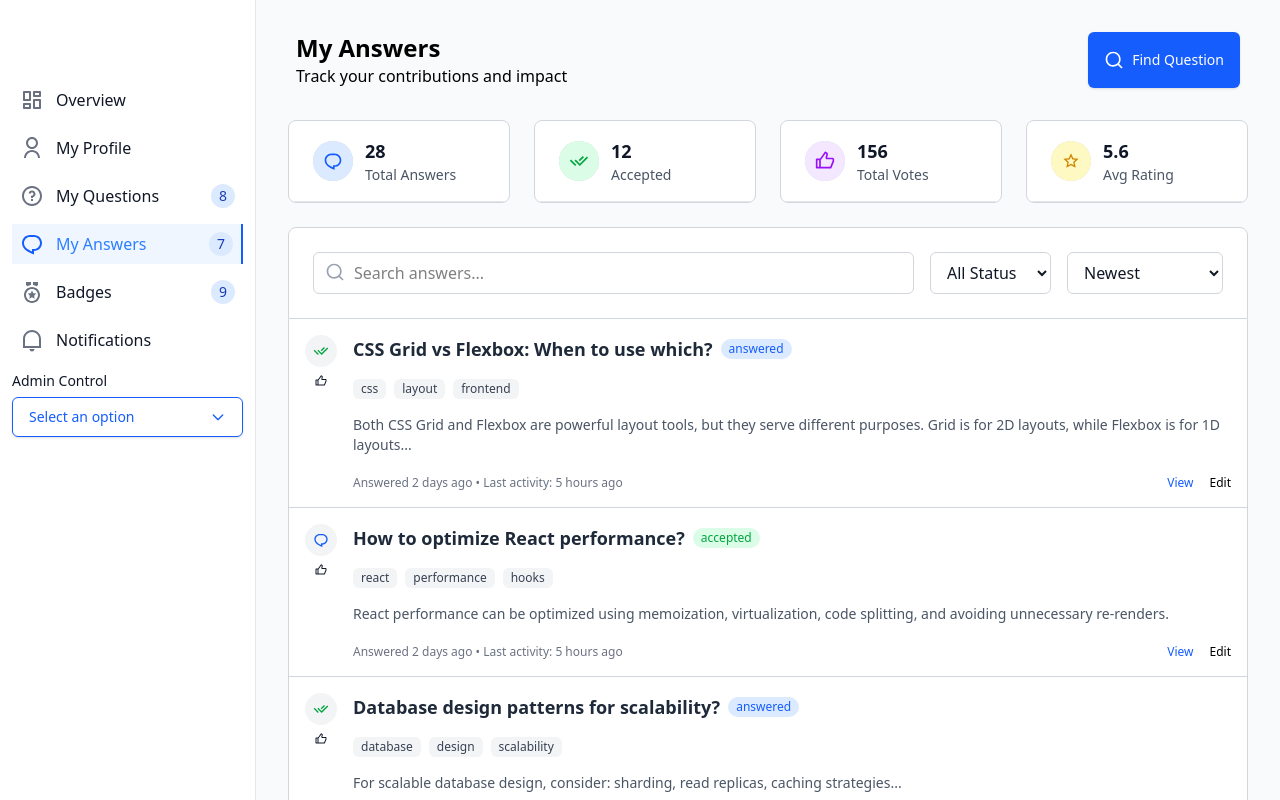
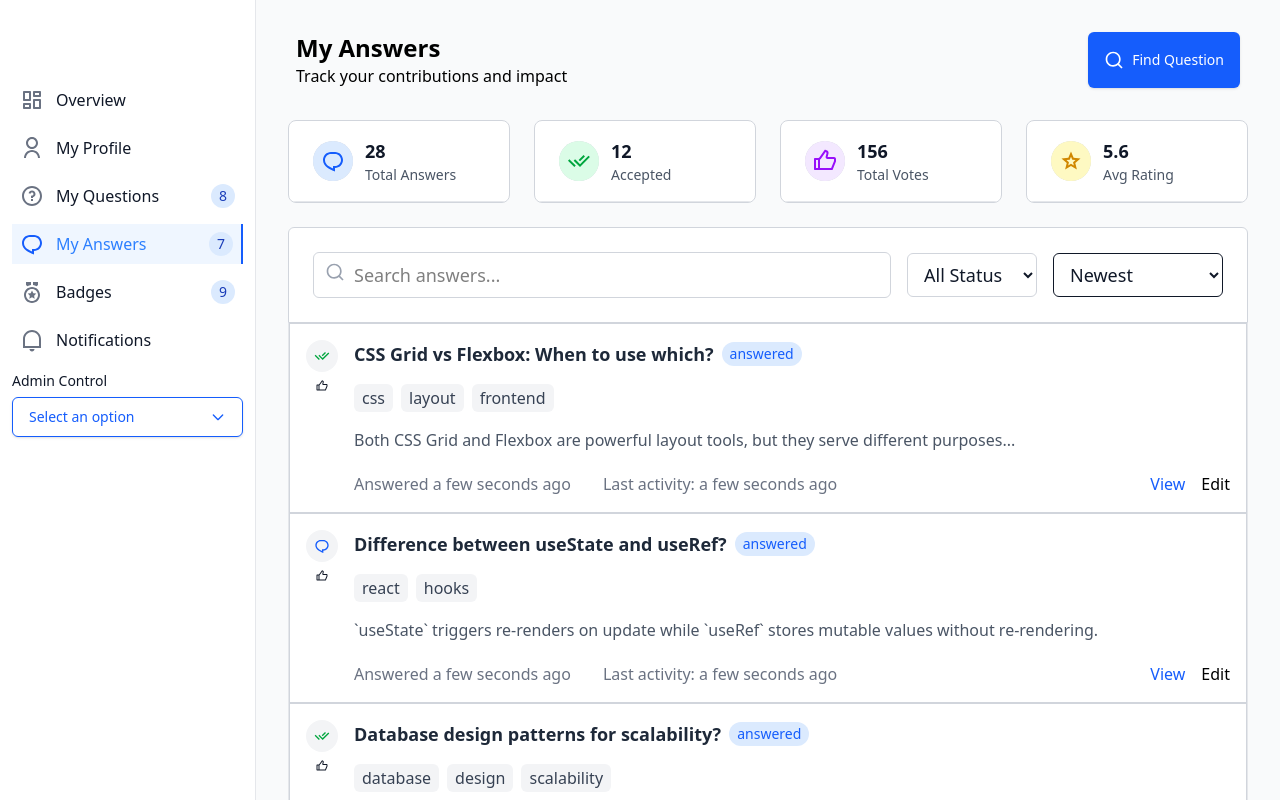
Before and after one commit to Zack-Pro-Ver/Knowledge-Sharing-Portal, a React (Vite) app: page /my-answers in a window 1280 px wide. Built offline with nearby package versions, Linux system fonts and the light colour scheme.

Commit message:
created new file and moved the dynamic data

```diff
--- a/package.json
+++ b/package.json
@@ -15,6 +15,7 @@
     "@heroicons/react": "^2.2.0",
     "@remixicon/react": "^4.6.0",
     "@tailwindcss/vite": "^4.1.11",
+    "moment": "^2.30.1",
     "react": "^19.1.1",
     "react-dom": "^19.1.1",
     "react-router": "^7.8.0",
--- /dev/null
+++ b/src/pages/MyAnswers/MyAnswers.constants.ts
@@ -0,0 +1,138 @@
+import {
+  RiChat1Line,
+  RiCheckDoubleLine,
+  RiThumbUpLine,
+  RiStarSLine
+} from "@remixicon/react";
+
+export interface Stat {
+  id: number;
+  title: string;
+  subheader: string;
+  icon: React.ElementType;
+  bg: string;
+  color: string;
+}
+
+export const stats: Stat[] = [
+  {
+    id: 1,
+    title: "28",
+    subheader: "Total Answers",
+    icon: RiChat1Line,
+    bg: "bg-blue-100",
+    color: "text-blue-600",
+  },
+  {
+    id: 2,
+    title: "12",
+    subheader: "Accepted",
+    icon: RiCheckDoubleLine,
+    bg: "bg-green-100",
+    color: "text-green-600",
+  },
+  {
+    id: 3,
+    title: "156",
+    subheader: "Total Votes",
+    icon: RiThumbUpLine,
+    bg: "bg-purple-100",
+    color: "text-purple-600",
+  },
+  {
+    id: 4,
+    title: "5.6",
+    subheader: "Avg Rating",
+    icon: RiStarSLine,
+    bg: "bg-yellow-100",
+    color: "text-yellow-600",
+  },
+];
+
+ export const answers = [
+     {
+      id: 1,
+      title: "CSS Grid vs Flexbox: When to use which?",
+      tags: ["css", "layout", "frontend"],
+      description:
+        "Both CSS Grid and Flexbox are powerful layout tools, but they serve different purposes...",
+      status: "answered",
+      answeredAt: new Date(),
+      lastActivity: new Date(),
+      actions: ["View", "Edit"],
+      votes: 18,
+      createdAt: new Date(),
+    },
+    {
+      id: 2,
+      title: "Difference between useState and useRef?",
+      tags: ["react", "hooks"],
+      description:
+        "`useState` triggers re-renders on update while `useRef` stores mutable values without re-rendering.",
+      status: "answered",
+      answeredAt: new Date(),
+      lastActivity: new Date(),
+      actions: ["View", "Edit"],
+      votes: 12,
+      createdAt: new Date(),
+    },
+    {
+      id: 3,
+      title: "Database design patterns for scalability?",
+      tags: ["database", "design", "scalability"],
+      description:
+        "For scalable database design, consider: sharding, read replicas, caching strategies...",
+      status: "answered",
+      answeredAt: new Date(),
+      lastActivity: new Date(),
+      actions: ["View", "Edit"],
+      votes: 34,
+      createdAt: new Date(),
+    },
+    {
+      id: 4,
+      title: "Node.js security best practices?",
+      tags: ["nodejs", "security", "backend"],
+      description:
+        "Security in Node.js requires: authentication, authorization, input validation, secure headers...",
+      status: "accepted",
+      answeredAt: new Date(),
+      lastActivity: new Date(),
+      actions: ["View", "Edit"],
+      votes: 50,
+      createdAt: new Date(),
+    },
+    {
+      id: 5,
+      title: "CSS Grid vs Flexbox: When to use which?",
+      tags: ["css", "layout", "frontend"],
+      description:
+        "Both CSS Grid and Flexbox are powerful layout tools, but they serve different purposes. Grid is for 2D layouts, while Flexbox is for 1D layouts...",
+      status: "answered",
+      answeredAt: new Date(),
+      lastActivity: new Date(),
+      actions: ["View", "Edit"],
+      votes: 18,
+      createdAt: new Date(),
+    },
+  ]
+  export const filters = [
+    {
+      id: "status",
+      options: [
+        { value: "all", label: "All Status" },
+        { value: "accepted", label: "Accepted" },
+        { value: "answered", label: "Answered" },
+        { value: "pending", label: "Pending" },
+      ],
+    },
+    {
+      id: "sort",
+      options: [
+        { value: "newest", label: "Newest" },
+        { value: "oldest", label: "Oldest" },
+        { value: "most votes", label: "Most Votes" },
+        { value: "recent activity", label: "Recent Activity" },
+      ],
+    },
+  ]
--- a/src/pages/MyAnswers/index.tsx
+++ b/src/pages/MyAnswers/index.tsx
@@ -1,147 +1,26 @@
-import  { useState } from "react";
+import { useState } from "react";
+import moment from "moment";
 import Card, { CardHeader } from "../../elements/Card";
 import {
   RiChat1Line,
   RiCheckDoubleLine,
-  RiStarLine,
   RiThumbUpLine,
   RiSearchLine,
 } from "@remixicon/react";
+
 import { Header } from "../../components/Header";
+import Stack from "../../elements/Stack";
+import { stats ,answers, filters} from "./MyAnswers.constants";
+export const MyAnswers = () => {
 
-export const MyAnswers = () => {
-  const stats = [
-    {
-      id: 1,
-      title: "28",
-      subheader: "Total Answers",
-      icon: <RiChat1Line className="w-5 h-5" />,
-      bg: "bg-blue-100",
-      color: "text-blue-600",
-    },
-    {
-      id: 2,
-      title: "12",
-      subheader: "Accepted",
-      icon: <RiCheckDoubleLine className="w-5 h-5 text-green-600" />,
-      bg: "bg-green-100",
-      color: "text-green-600",
-    },
-    {
-      id: 3,
-      title: "156",
-      subheader: "Total Votes",
-      icon: <RiThumbUpLine className="w-5 h-5 text-purple-600" />,
-      bg: "bg-purple-100",
-      color: "text-purple-600",
-    },
-    {
-      id: 4,
-      title: "5.6",
-      subheader: "Avg Rating",
-      icon: <RiStarLine className="w-4 h-4 text-yellow-600" />,
-      bg: "bg-yellow-100",
-      color: "text-yellow-600",
-    },
-  ];
 
-  const filters = [
-    {
-      id: "status",
-      options: [
-        { value: "all", label: "All Status" },
-        { value: "accepted", label: "Accepted" },
-        { value: "answered", label: "Answered" },
-        { value: "pending", label: "Pending" },
-      ],
-    },
-    {
-      id: "sort",
-      options: [
-        { value: "newest", label: "Newest" },
-        { value: "oldest", label: "Oldest" },
-        { value: "most votes", label: "Most Votes" },
-        { value: "recent activity", label: "Recent Activity" },
-      ],
-    },
-  ];
-
-  const answers = [
-    {
-      id: 1,
-      title: "How to optimize React performance?",
-      tags: ["react", "performance", "hooks"],
-      description:
-        "React performance can be optimized using memoization, virtualization, code splitting, and avoiding unnecessary re-renders.",
-      status: "accepted",
-      answeredAt: "2 days ago",
-      lastActivity: "5 hours ago",
-      actions: ["View", "Edit"],
-      votes: 20,
-      createdAt: new Date(2024, 10, 20),
-    },
-    {
-      id: 2,
-      title: "Difference between useState and useRef?",
-      tags: ["react", "hooks"],
-      description:
-        "`useState` triggers re-renders on update while `useRef` stores mutable values without re-rendering.",
-      status: "answered",
-      answeredAt: "1 week ago",
-      lastActivity: "2 days ago",
-      actions: ["View", "Edit"],
-      votes: 12,
-      createdAt: new Date(2024, 10, 15),
-    },
-    {
-      id: 3,
-      title: "Database design patterns for scalability?",
-      tags: ["database", "design", "scalability"],
-      description:
-        "For scalable database design, consider: sharding, read replicas, caching strategies...",
-      status: "answered",
-      answeredAt: "2 days ago",
-      lastActivity: "5 hours ago",
-      actions: ["View", "Edit"],
-      votes: 34,
-      createdAt: new Date(2024, 10, 19),
-    },
-    {
-      id: 4,
-      title: "Node.js security best practices?",
-      tags: ["nodejs", "security", "backend"],
-      description:
-        "Security in Node.js requires: authentication, authorization, input validation, secure headers...",
-      status: "accepted",
-      answeredAt: "3 days ago",
-      lastActivity: "2 hours ago",
-      actions: ["View", "Edit"],
-      votes: 50,
-      createdAt: new Date(2024, 10, 18),
-    },
-    {
-      id: 5,
-      title: "CSS Grid vs Flexbox: When to use which?",
-      tags: ["css", "layout", "frontend"],
-      description:
-        "Both CSS Grid and Flexbox are powerful layout tools, but they serve different purposes. Grid is for 2D layouts, while Flexbox is for 1D layouts...",
-      status: "answered",
-      answeredAt: "2 days ago",
-      lastActivity: "5 hours ago",
-      actions: ["View", "Edit"],
-      votes: 18,
-      createdAt: new Date(2024, 10, 21),
-    },
-  ];
-
-  // 🔹 State for search & filters
   const [search, setSearch] = useState("");
   const [statusFilter, setStatusFilter] = useState("all");
   const [sortBy, setSortBy] = useState("newest");
 
-  // 🔹 Filtering logic
   const filteredAnswers = answers
-    .filter((a) =>
+    .filter(
+      (a) =>
         a.title.toLowerCase().includes(search.toLowerCase()) ||
         a.description.toLowerCase().includes(search.toLowerCase()) ||
         a.tags.some((t) => t.toLowerCase().includes(search.toLowerCase()))
@@ -153,13 +32,13 @@ export const MyAnswers = () => {
       if (sortBy === "newest") return b.createdAt.getTime() - a.createdAt.getTime();
       if (sortBy === "oldest") return a.createdAt.getTime() - b.createdAt.getTime();
       if (sortBy === "most votes") return b.votes - a.votes;
-      if (sortBy === "recent activity") return b.lastActivity.localeCompare(a.lastActivity);
+      if (sortBy === "recent activity")
+        return b.lastActivity.getTime() - a.lastActivity.getTime();
       return 0;
     });
 
   return (
     <>
-      {/* 🔹 Header Section */}
       <div className="px-2">
         <Header
           buttonText="Find Question"
@@ -169,10 +48,10 @@ export const MyAnswers = () => {
           title="My Answers"
         />
       </div>
+      <div className="p-4">
 
-      <div className="p-4">
-        {/* 🔹 Top Stats Row */}
-        <div className="flex justify-center gap-6 mb-6">
+        {/* Stats top cards */}
+        <Stack direction="row" spacing={6} justifyContent="flex-start" className="mb-6">
           {stats?.map((stat) => (
             <Card
               key={stat.id}
@@ -186,26 +65,23 @@ export const MyAnswers = () => {
                   <div
                     className={`flex items-center justify-center w-10 h-10 rounded-full ${stat.bg} ${stat.color}`}
                   >
-                    {stat.icon}
+                    {stat.icon && <stat.icon />}
                   </div>
                 }
                 title={<span className="text-lg font-semibold">{stat.title}</span>}
-                subheader={
-                  <span className="text-sm text-gray-600">{stat.subheader}</span>
-                }
+                subheader={<span className="text-sm text-gray-600">{stat.subheader}</span>}
               />
             </Card>
           ))}
-        </div>
+        </Stack>
 
-        {/* 🔹 Search Bar + Filters */}
         <Card
           variant="outlined"
-          size="small"
+          size="medium"
           elevation={1}
-          className="p-6 border-gray-200 rounded-b-none"
+          className="p-6 text-lg border-gray-200 rounded-t-md rounded-b-none"
         >
-          <div className="flex flex-col md:flex-row items-center gap-4">
+          <Stack direction="row" spacing={4} alignItems="center" className="flex-col md:flex-row">
             <div className="relative flex-1 w-full">
               <RiSearchLine className="absolute left-3 top-2.5 text-gray-400 w-5 h-5" />
               <input
@@ -215,7 +91,6 @@ export const MyAnswers = () => {
                 onChange={(e) => setSearch(e.target.value)}
                 className="w-full p-2 rounded-md pl-10 text-black border border-gray-300 focus:border-blue-500 focus:ring-1 focus:ring-blue-500 focus:outline-none"
               />
-
             </div>
 
             <select
@@ -233,7 +108,7 @@ export const MyAnswers = () => {
             <select
               value={sortBy}
               onChange={(e) => setSortBy(e.target.value)}
-              className="px-3 py-2 border rounded-md focus:ring-1  border-gray-300 outline-offset-2"
+              className="px-3 py-2 border rounded-md focus:ring-1 focus:ring-blue-500 outline-offset-2"
             >
               {filters[1].options.map((option) => (
                 <option key={option.value} value={option.value}>
@@ -241,11 +116,11 @@ export const MyAnswers = () => {
                 </option>
               ))}
             </select>
-          </div>
+          </Stack>
         </Card>
 
-        {/* 🔹 Answers List */}
-        <div>
+
+        <div className="border border-gray-200 border-t-0 rounded-b-md overflow-hidden">
           {filteredAnswers.map((answer, index) => {
             const avatarIcons = [
               <RiCheckDoubleLine className="w-4 h-4 text-green-600" />,
@@ -258,16 +133,13 @@ export const MyAnswers = () => {
                 key={answer.id}
                 variant="outlined"
                 size="small"
-                elevation={1}
-                className="p-4 rounded-none border-t-0 hover:bg-gray-50 transition-colors"
-              >
-
-                <div
-    className={`flex gap-4 ${
+                elevation={0}
+                className={`p-4 border-t hover:bg-gray-50 transition-colors rounded-none ${
                   index === filteredAnswers.length - 1 ? "rounded-b-md" : ""
                 }`}
               >
-                  {/* Avatar + ThumbsUp */}
+                <Stack direction="row" spacing={4}>
+                  {/* Avatar */}
                   <div className="flex flex-col items-center gap-2">
                     <div className="w-8 h-8 rounded-full bg-gray-100 flex items-center justify-center">
                       {icon}
@@ -276,14 +148,14 @@ export const MyAnswers = () => {
                   </div>
 
                   {/* Content */}
-                  <div className="flex-1 flex flex-col space-y-4">
+                  <Stack direction="column" spacing={4} className="flex-1">
                     <div className="flex items-center gap-2">
-                      <h2 className="text-lg font-semibold text-gray-800 hover:underline cursor-pointer">
+                      <h2 className="text-lg font-semibold text-gray-800 cursor-pointer">
                         {answer.title}
                       </h2>
                       {answer.status && (
                         <span
-                          className={`px-2 py-0.5 text-xs rounded-full ${
+                          className={`px-2 py-0.5 text-sm rounded-full ${
                             answer.status === "accepted"
                               ? "bg-green-100 text-green-600"
                               : "bg-blue-100 text-blue-600"
@@ -294,25 +166,29 @@ export const MyAnswers = () => {
                       )}
                     </div>
 
-                    <div className="flex gap-2 flex-wrap">
+                    <Stack direction="row" spacing={2} className="flex-wrap">
                       {answer.tags.map((tag) => (
                         <span
                           key={tag}
-                          className="px-2 py-0.5 text-xs bg-gray-100 rounded-md text-gray-700"
+                          className="px-2 py-0.5 text-md bg-gray-100 rounded-md text-gray-700"
                         >
                           {tag}
                         </span>
                       ))}
+                    </Stack>
+
+                    <p className="text-md text-gray-600">{answer.description}</p>
+
+                    <Stack
+                      direction="row"
+                      justifyContent="space-between"
+                      className="text-md text-gray-500 pt-1"
+                    >
+                     <div className="flex gap-8">
+                        <span>Answered {moment(answer.answeredAt).fromNow()}</span>
+                        <span>Last activity: {moment(answer.lastActivity).fromNow()}</span>
                       </div>
-
-                    <p className="text-sm text-gray-600">{answer.description}</p>
-
-                    <div className="flex justify-between text-xs text-gray-500 pt-1">
-                      <p>
-                        Answered {answer.answeredAt} • Last activity:{" "}
-                        {answer.lastActivity}
-                      </p>
-                      <div className="flex gap-4">
+                      <Stack direction="row" spacing={4}>
                         {answer.actions.map((action) => (
                           <button
                             key={action}
@@ -323,10 +199,10 @@ export const MyAnswers = () => {
                             {action}
                           </button>
                         ))}
-                      </div>
-                    </div>
-                  </div>
-                </div>
+                      </Stack>
+                    </Stack>
+                  </Stack>
+                </Stack>
               </Card>
             );
           })}
```
Also changed, not shown: 1 other file (tests, documents, lock files or other folders). Lines whose indentation alone changed are shown as unchanged.
